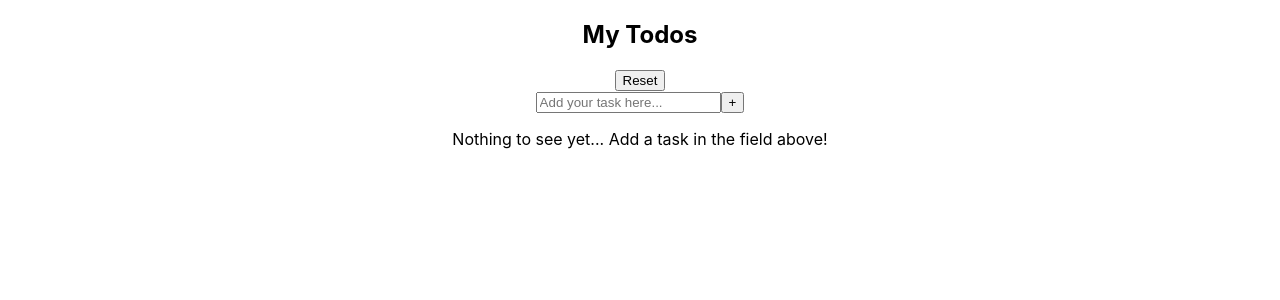
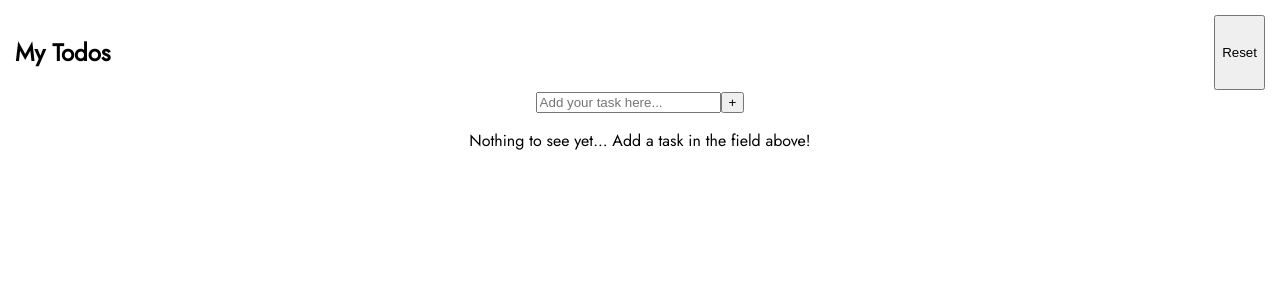
Before and after one commit to ThomasRemmer/my-todo, a React (Create React App) app: page / in a window 1280 px wide. Shown: the top 300 px of the page. Built offline with nearby package versions, Linux system fonts and the light colour scheme.

Commit message:
removed white space

```diff
--- a/src/App.scss
+++ b/src/App.scss
@@ -1,4 +1,11 @@
+@import url('https://fonts.googleapis.com/css2?family=Jost&display=swap');
 .App {
   text-align: center;
-  margin: 10px;
+  margin: 15px;
+  font-family: 'Jost', sans-serif;
 }
+
+nav {
+  display: flex;
+  justify-content: space-between;
+}
```
Also changed, not shown: src/App.jsx (+3 -6 lines), src/Components/TodoCard/TodoCard.jsx (+0 -7 lines).
